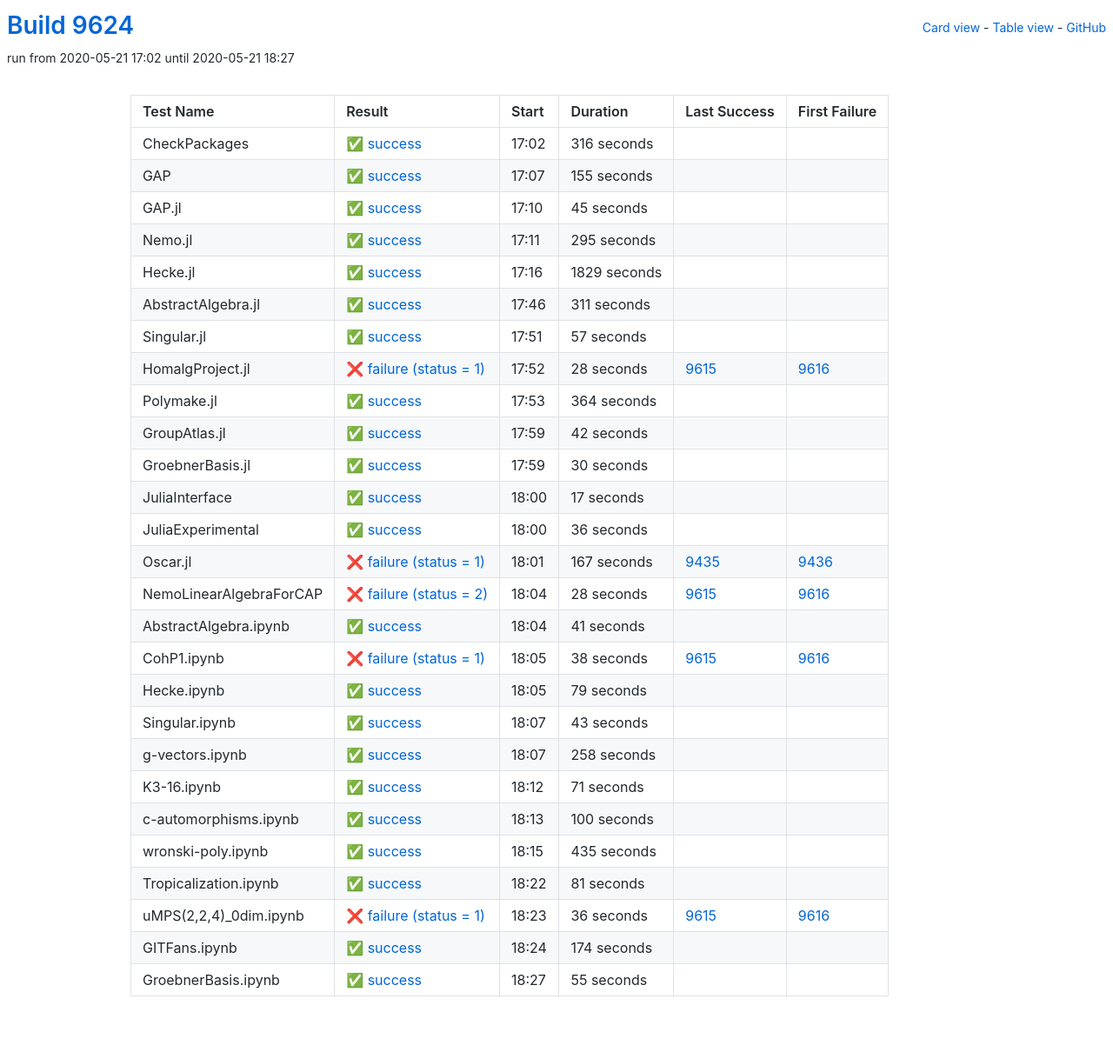
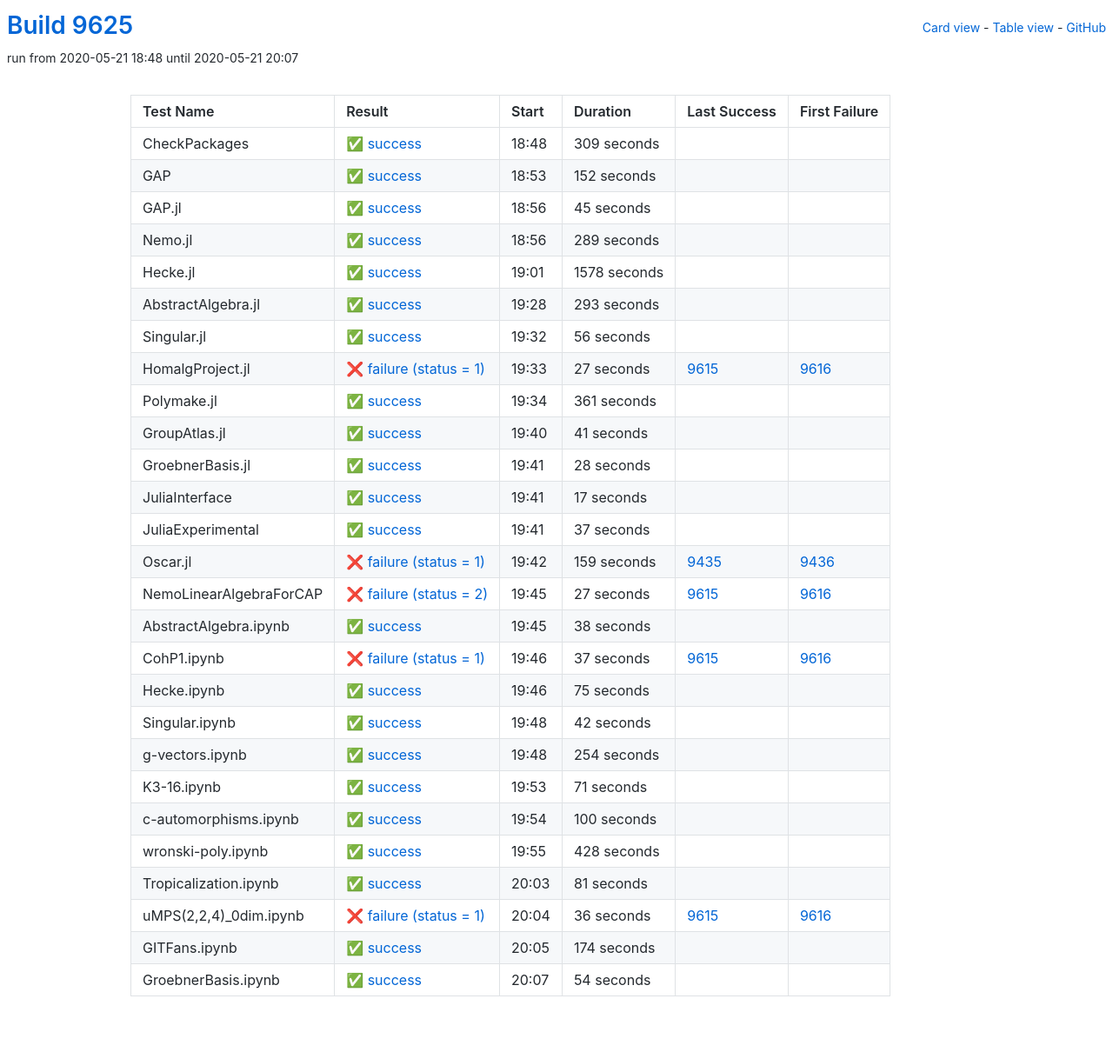
Before and after one commit to oscar-system/oscar-ci-status, a Jekyll site: the page built from table.html, in a window 1280 px wide. Shown: the whole page at 87% size. Built offline with Jekyll 4.4.1, drawn with Linux system fonts in a browser that asks for light colours.

Commit message:
Build 9625

```diff
--- a/_data/ci.yml
+++ b/_data/ci.yml
@@ -1,29 +1,29 @@
-build: 9624
-build_url: https://oscarci.mathematik.uni-kl.de/job/oscar/9624/
+build: 9625
+build_url: https://oscarci.mathematik.uni-kl.de/job/oscar/9625/
 job: oscar
 tests:
-- duration: 316
+- duration: 309
   exitcode: 0
   first_failure: false
   first_failure_url: null
   id: checkpackages
   last_success: false
   last_success_url: null
-  log: https://oscarci.mathematik.uni-kl.de/job/oscar/9624/artifact/logs/build-9624/CheckPackages.log
+  log: https://oscarci.mathematik.uni-kl.de/job/oscar/9625/artifact/logs/build-9625/CheckPackages.log
   name: CheckPackages
-  start: 2020-05-21 17:02
+  start: 2020-05-21 18:48
   status: success
   success: true
-- duration: 155
+- duration: 152
   exitcode: 0
   first_failure: false
   first_failure_url: null
   id: gap
   last_success: false
   last_success_url: null
-  log: https://oscarci.mathematik.uni-kl.de/job/oscar/9624/artifact/logs/build-9624/GAP.log
+  log: https://oscarci.mathematik.uni-kl.de/job/oscar/9625/artifact/logs/build-9625/GAP.log
   name: GAP
-  start: 2020-05-21 17:07
+  start: 2020-05-21 18:53
   status: success
   success: true
 - duration: 45
@@ -33,105 +33,105 @@
   id: gap-jl
   last_success: false
   last_success_url: null
-  log: https://oscarci.mathematik.uni-kl.de/job/oscar/9624/artifact/logs/build-9624/GAP.jl.log
+  log: https://oscarci.mathematik.uni-kl.de/job/oscar/9625/artifact/logs/build-9625/GAP.jl.log
   name: GAP.jl
-  start: 2020-05-21 17:10
+  start: 2020-05-21 18:56
   status: success
   success: true
-- duration: 295
+- duration: 289
   exitcode: 0
   first_failure: false
   first_failure_url: null
   id: nemo-jl
   last_success: false
   last_success_url: null
-  log: https://oscarci.mathematik.uni-kl.de/job/oscar/9624/artifact/logs/build-9624/Nemo.jl.log
+  log: https://oscarci.mathematik.uni-kl.de/job/oscar/9625/artifact/logs/build-9625/Nemo.jl.log
   name: Nemo.jl
-  start: 2020-05-21 17:11
+  start: 2020-05-21 18:56
   status: success
   success: true
-- duration: 1829
+- duration: 1578
   exitcode: 0
   first_failure: false
   first_failure_url: null
   id: hecke-jl
   last_success: false
   last_success_url: null
-  log: https://oscarci.mathematik.uni-kl.de/job/oscar/9624/artifact/logs/build-9624/Hecke.jl.log
+  log: https://oscarci.mathematik.uni-kl.de/job/oscar/9625/artifact/logs/build-9625/Hecke.jl.log
   name: Hecke.jl
-  start: 2020-05-21 17:16
+  start: 2020-05-21 19:01
   status: success
   success: true
-- duration: 311
+- duration: 293
   exitcode: 0
   first_failure: false
   first_failure_url: null
   id: abstractalgebra-jl
   last_success: false
   last_success_url: null
-  log: https://oscarci.mathematik.uni-kl.de/job/oscar/9624/artifact/logs/build-9624/AbstractAlgebra.jl.log
+  log: https://oscarci.mathematik.uni-kl.de/job/oscar/9625/artifact/logs/build-9625/AbstractAlgebra.jl.log
   name: AbstractAlgebra.jl
-  start: 2020-05-21 17:46
+  start: 2020-05-21 19:28
   status: success
   success: true
-- duration: 57
+- duration: 56
   exitcode: 0
   first_failure: false
   first_failure_url: null
   id: singular-jl
   last_success: false
   last_success_url: null
-  log: https://oscarci.mathematik.uni-kl.de/job/oscar/9624/artifact/logs/build-9624/Singular.jl.log
+  log: https://oscarci.mathematik.uni-kl.de/job/oscar/9625/artifact/logs/build-9625/Singular.jl.log
   name: Singular.jl
-  start: 2020-05-21 17:51
+  start: 2020-05-21 19:32
   status: success
   success: true
-- duration: 28
+- duration: 27
   exitcode: 1
   first_failure: 9616
   first_failure_url: https://oscarci.mathematik.uni-kl.de/job/oscar/9616/
   id: homalgproject-jl
   last_success: 9615
   last_success_url: https://oscarci.mathematik.uni-kl.de/job/oscar/9615/
-  log: https://oscarci.mathematik.uni-kl.de/job/oscar/9624/artifact/logs/build-9624/HomalgProject.jl.log
+  log: https://oscarci.mathematik.uni-kl.de/job/oscar/9625/artifact/logs/build-9625/HomalgProject.jl.log
   name: HomalgProject.jl
-  start: 2020-05-21 17:52
+  start: 2020-05-21 19:33
   status: failure
   success: false
-- duration: 364
+- duration: 361
   exitcode: 0
   first_failure: false
   first_failure_url: null
   id: polymake-jl
   last_success: false
   last_success_url: null
-  log: https://oscarci.mathematik.uni-kl.de/job/oscar/9624/artifact/logs/build-9624/Polymake.jl.log
+  log: https://oscarci.mathematik.uni-kl.de/job/oscar/9625/artifact/logs/build-9625/Polymake.jl.log
   name: Polymake.jl
-  start: 2020-05-21 17:53
+  start: 2020-05-21 19:34
   status: success
   success: true
-- duration: 42
+- duration: 41
   exitcode: 0
   first_failure: false
   first_failure_url: null
   id: groupatlas-jl
   last_success: false
   last_success_url: null
-  log: https://oscarci.mathematik.uni-kl.de/job/oscar/9624/artifact/logs/build-9624/GroupAtlas.jl.log
+  log: https://oscarci.mathematik.uni-kl.de/job/oscar/9625/artifact/logs/build-9625/GroupAtlas.jl.log
   name: GroupAtlas.jl
-  start: 2020-05-21 17:59
+  start: 2020-05-21 19:40
   status: success
   success: true
-- duration: 30
+- duration: 28
   exitcode: 0
   first_failure: false
   first_failure_url: null
   id: groebnerbasis-jl
   last_success: false
   last_success_url: null
-  log: https://oscarci.mathematik.uni-kl.de/job/oscar/9624/artifact/logs/build-9624/GroebnerBasis.jl.log
+  log: https://oscarci.mathematik.uni-kl.de/job/oscar/9625/artifact/logs/build-9625/GroebnerBasis.jl.log
   name: GroebnerBasis.jl
-  start: 2020-05-21 17:59
+  start: 2020-05-21 19:41
   status: success
   success: true
 - duration: 17
@@ -141,105 +141,105 @@
   id: juliainterface
   last_success: false
   last_success_url: null
-  log: https://oscarci.mathematik.uni-kl.de/job/oscar/9624/artifact/logs/build-9624/JuliaInterface.log
+  log: https://oscarci.mathematik.uni-kl.de/job/oscar/9625/artifact/logs/build-9625/JuliaInterface.log
   name: JuliaInterface
-  start: 2020-05-21 18:00
+  start: 2020-05-21 19:41
   status: success
   success: true
-- duration: 36
+- duration: 37
   exitcode: 0
   first_failure: false
   first_failure_url: null
   id: juliaexperimental
   last_success: false
   last_success_url: null
-  log: https://oscarci.mathematik.uni-kl.de/job/oscar/9624/artifact/logs/build-9624/JuliaExperimental.log
+  log: https://oscarci.mathematik.uni-kl.de/job/oscar/9625/artifact/logs/build-9625/JuliaExperimental.log
   name: JuliaExperimental
-  start: 2020-05-21 18:00
+  start: 2020-05-21 19:41
   status: success
   success: true
-- duration: 167
+- duration: 159
   exitcode: 1
   first_failure: 9436
   first_failure_url: https://oscarci.mathematik.uni-kl.de/job/oscar/9436/
   id: oscar-jl
   last_success: 9435
   last_success_url: https://oscarci.mathematik.uni-kl.de/job/oscar/9435/
-  log: https://oscarci.mathematik.uni-kl.de/job/oscar/9624/artifact/logs/build-9624/Oscar.jl.log
+  log: https://oscarci.mathematik.uni-kl.de/job/oscar/9625/artifact/logs/build-9625/Oscar.jl.log
   name: Oscar.jl
-  start: 2020-05-21 18:01
+  start: 2020-05-21 19:42
   status: failure
   success: false
-- duration: 28
+- duration: 27
   exitcode: 2
   first_failure: 9616
   first_failure_url: https://oscarci.mathematik.uni-kl.de/job/oscar/9616/
   id: nemolinearalgebraforcap
   last_success: 9615
   last_success_url: https://oscarci.mathematik.uni-kl.de/job/oscar/9615/
-  log: https://oscarci.mathematik.uni-kl.de/job/oscar/9624/artifact/logs/build-9624/NemoLinearAlgebraForCAP.log
+  log: https://oscarci.mathematik.uni-kl.de/job/oscar/9625/artifact/logs/build-9625/NemoLinearAlgebraForCAP.log
   name: NemoLinearAlgebraForCAP
-  start: 2020-05-21 18:04
+  start: 2020-05-21 19:45
   status: failure
   success: false
-- duration: 41
+- duration: 38
   exitcode: 0
   first_failure: false
   first_failure_url: null
   id: abstractalgebra-ipynb
   last_success: false
   last_success_url: null
-  log: https://oscarci.mathematik.uni-kl.de/job/oscar/9624/artifact/logs/build-9624/AbstractAlgebra.ipynb.log
+  log: https://oscarci.mathematik.uni-kl.de/job/oscar/9625/artifact/logs/build-9625/AbstractAlgebra.ipynb.log
   name: AbstractAlgebra.ipynb
-  start: 2020-05-21 18:04
+  start: 2020-05-21 19:45
   status: success
   success: true
-- duration: 38
+- duration: 37
   exitcode: 1
   first_failure: 9616
   first_failure_url: https://oscarci.mathematik.uni-kl.de/job/oscar/9616/
   id: cohp1-ipynb
   last_success: 9615
   last_success_url: https://oscarci.mathematik.uni-kl.de/job/oscar/9615/
-  log: https://oscarci.mathematik.uni-kl.de/job/oscar/9624/artifact/logs/build-9624/CohP1.ipynb.log
+  log: https://oscarci.mathematik.uni-kl.de/job/oscar/9625/artifact/logs/build-9625/CohP1.ipynb.log
   name: CohP1.ipynb
-  start: 2020-05-21 18:05
+  start: 2020-05-21 19:46
   status: failure
   success: false
-- duration: 79
+- duration: 75
   exitcode: 0
   first_failure: false
   first_failure_url: null
   id: hecke-ipynb
   last_success: false
   last_success_url: null
-  log: https://oscarci.mathematik.uni-kl.de/job/oscar/9624/artifact/logs/build-9624/Hecke.ipynb.log
+  log: https://oscarci.mathematik.uni-kl.de/job/oscar/9625/artifact/logs/build-9625/Hecke.ipynb.log
   name: Hecke.ipynb
-  start: 2020-05-21 18:05
+  start: 2020-05-21 19:46
   status: success
   success: true
-- duration: 43
+- duration: 42
   exitcode: 0
   first_failure: false
   first_failure_url: null
   id: singular-ipynb
   last_success: false
   last_success_url: null
-  log: https://oscarci.mathematik.uni-kl.de/job/oscar/9624/artifact/logs/build-9624/Singular.ipynb.log
+  log: https://oscarci.mathematik.uni-kl.de/job/oscar/9625/artifact/logs/build-9625/Singular.ipynb.log
   name: Singular.ipynb
-  start: 2020-05-21 18:07
+  start: 2020-05-21 19:48
   status: success
   success: true
-- duration: 258
+- duration: 254
   exitcode: 0
   first_failure: false
   first_failure_url: null
   id: g-vectors-ipynb
   last_success: false
   last_success_url: null
-  log: https://oscarci.mathematik.uni-kl.de/job/oscar/9624/artifact/logs/build-9624/g-vectors.ipynb.log
+  log: https://oscarci.mathematik.uni-kl.de/job/oscar/9625/artifact/logs/build-9625/g-vectors.ipynb.log
   name: g-vectors.ipynb
-  start: 2020-05-21 18:07
+  start: 2020-05-21 19:48
   status: success
   success: true
 - duration: 71
@@ -249,9 +249,9 @@
   id: k3-16-ipynb
   last_success: false
   last_success_url: null
-  log: https://oscarci.mathematik.uni-kl.de/job/oscar/9624/artifact/logs/build-9624/K3-16.ipynb.log
+  log: https://oscarci.mathematik.uni-kl.de/job/oscar/9625/artifact/logs/build-9625/K3-16.ipynb.log
   name: K3-16.ipynb
-  start: 2020-05-21 18:12
+  start: 2020-05-21 19:53
   status: success
   success: true
 - duration: 100
@@ -261,21 +261,21 @@
   id: c-automorphisms-ipynb
   last_success: false
   last_success_url: null
-  log: https://oscarci.mathematik.uni-kl.de/job/oscar/9624/artifact/logs/build-9624/c-automorphisms.ipynb.log
+  log: https://oscarci.mathematik.uni-kl.de/job/oscar/9625/artifact/logs/build-9625/c-automorphisms.ipynb.log
   name: c-automorphisms.ipynb
-  start: 2020-05-21 18:13
+  start: 2020-05-21 19:54
   status: success
   success: true
-- duration: 435
+- duration: 428
   exitcode: 0
   first_failure: false
   first_failure_url: null
   id: wronski-poly-ipynb
   last_success: false
   last_success_url: null
-  log: https://oscarci.mathematik.uni-kl.de/job/oscar/9624/artifact/logs/build-9624/wronski-poly.ipynb.log
+  log: https://oscarci.mathematik.uni-kl.de/job/oscar/9625/artifact/logs/build-9625/wronski-poly.ipynb.log
   name: wronski-poly.ipynb
-  start: 2020-05-21 18:15
+  start: 2020-05-21 19:55
   status: success
   success: true
 - duration: 81
@@ -285,9 +285,9 @@
   id: tropicalization-ipynb
   last_success: false
   last_success_url: null
-  log: https://oscarci.mathematik.uni-kl.de/job/oscar/9624/artifact/logs/build-9624/Tropicalization.ipynb.log
+  log: https://oscarci.mathematik.uni-kl.de/job/oscar/9625/artifact/logs/build-9625/Tropicalization.ipynb.log
   name: Tropicalization.ipynb
-  start: 2020-05-21 18:22
+  start: 2020-05-21 20:03
   status: success
   success: true
 - duration: 36
@@ -297,9 +297,9 @@
   id: umps-2-2-4-0dim-ipynb
   last_success: 9615
   last_success_url: https://oscarci.mathematik.uni-kl.de/job/oscar/9615/
-  log: https://oscarci.mathematik.uni-kl.de/job/oscar/9624/artifact/logs/build-9624/uMPS-2-2-4-_0dim.ipynb.log
+  log: https://oscarci.mathematik.uni-kl.de/job/oscar/9625/artifact/logs/build-9625/uMPS-2-2-4-_0dim.ipynb.log
   name: uMPS(2,2,4)_0dim.ipynb
-  start: 2020-05-21 18:23
+  start: 2020-05-21 20:04
   status: failure
   success: false
 - duration: 174
@@ -309,20 +309,20 @@
   id: gitfans-ipynb
   last_success: false
   last_success_url: null
-  log: https://oscarci.mathematik.uni-kl.de/job/oscar/9624/artifact/logs/build-9624/GITFans.ipynb.log
+  log: https://oscarci.mathematik.uni-kl.de/job/oscar/9625/artifact/logs/build-9625/GITFans.ipynb.log
   name: GITFans.ipynb
-  start: 2020-05-21 18:24
+  start: 2020-05-21 20:05
   status: success
   success: true
-- duration: 55
+- duration: 54
   exitcode: 0
   first_failure: false
   first_failure_url: null
   id: groebnerbasis-ipynb
   last_success: false
   last_success_url: null
-  log: https://oscarci.mathematik.uni-kl.de/job/oscar/9624/artifact/logs/build-9624/GroebnerBasis.ipynb.log
+  log: https://oscarci.mathematik.uni-kl.de/job/oscar/9625/artifact/logs/build-9625/GroebnerBasis.ipynb.log
   name: GroebnerBasis.ipynb
-  start: 2020-05-21 18:27
+  start: 2020-05-21 20:07
   status: success
   success: true
```
Also changed, not shown: README.md.
